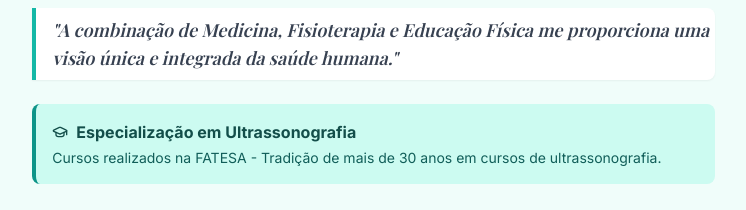
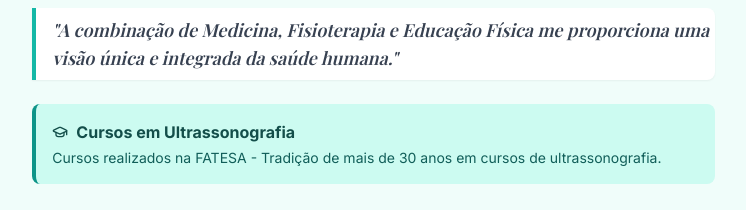
Before and after one commit to drrodrigofranco/ajudamediko, a React (Vite) app: page / in a window 1280 px wide. Shown: the part 1900-2110 px from the top of the page, without its empty margins (533-1279 px from the left). Built offline with nearby package versions, Linux system fonts and the light colour scheme; no server answers.

Commit message:
feat: Rename specialization to courses in about section
Updates the wording from "Especialização em Ultrassonografia" to "Cursos em Ultrassonografia" to more accurately reflect the context of training completed at FATESA.

```diff
--- a/App.tsx
+++ b/App.tsx
@@ -294,7 +294,7 @@ const App: React.FC = () => {
                                     </p>
 
                                     <div className="bg-teal-100 p-4 rounded-lg border-l-4 border-teal-600 mb-8">
-                                        <h5 className="font-bold text-teal-900 flex items-center"><GraduationCap className="w-4 h-4 mr-2"/>Especialização em Ultrassonografia</h5>
+                                        <h5 className="font-bold text-teal-900 flex items-center"><GraduationCap className="w-4 h-4 mr-2"/>Cursos em Ultrassonografia</h5>
                                         <p className="text-teal-800 text-sm mt-1">Cursos realizados na FATESA - Tradição de mais de 30 anos em cursos de ultrassonografia.</p>
                                     </div>
                                 </div>
```
